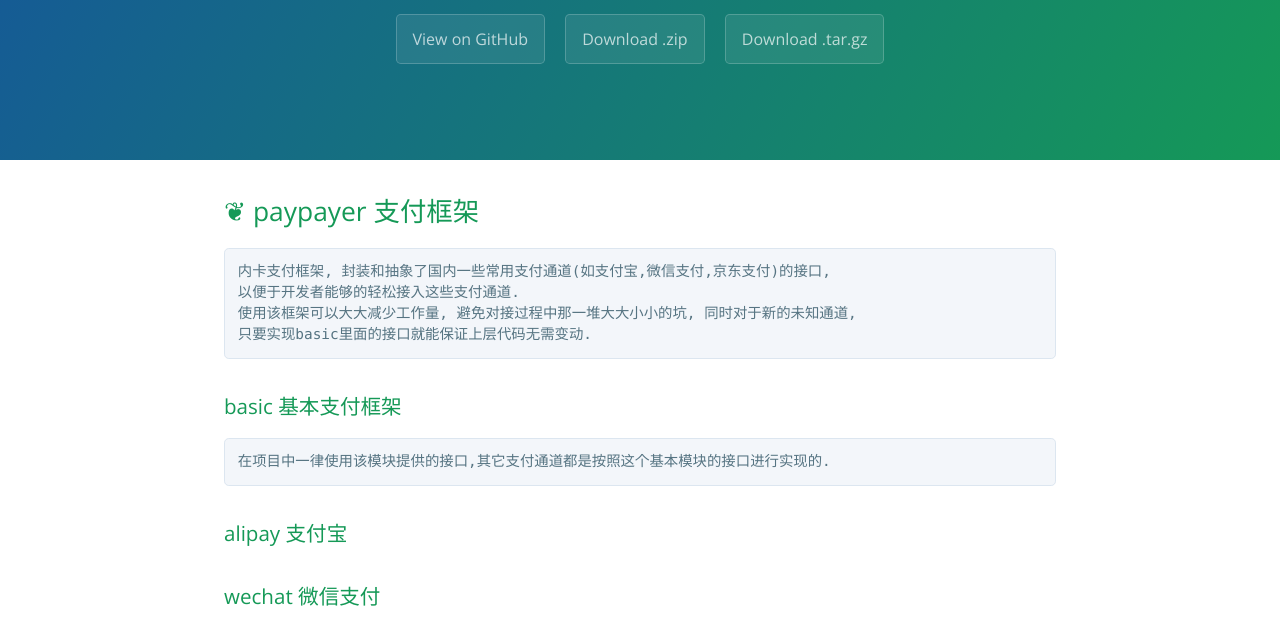
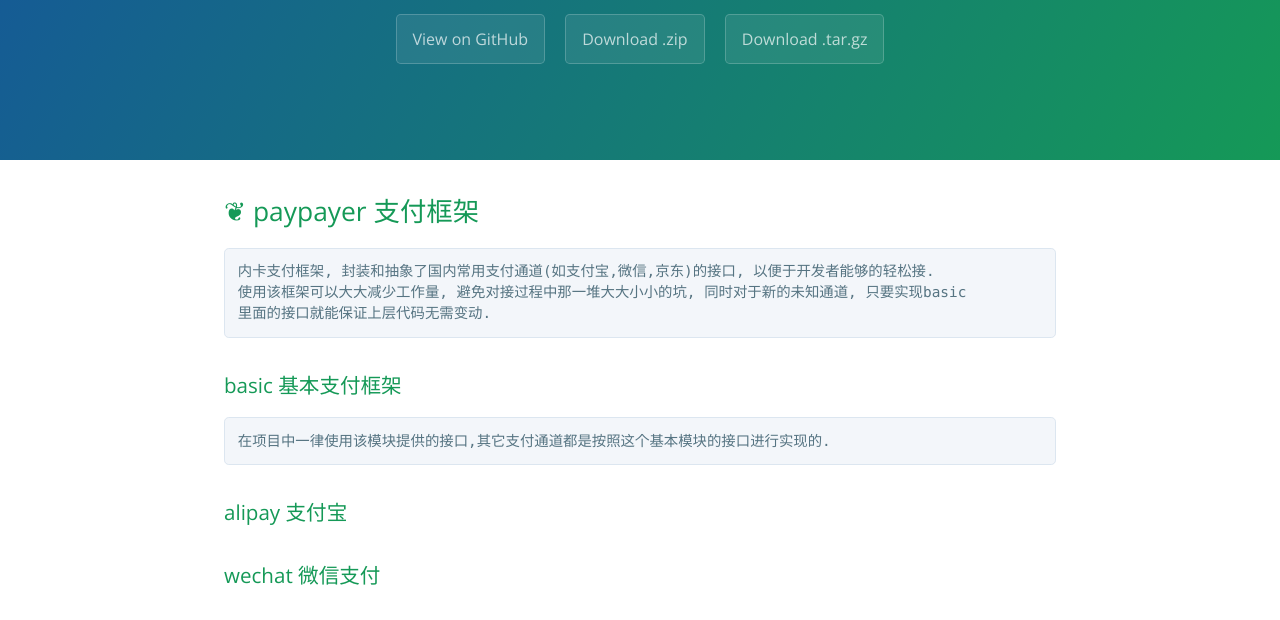
Before and after one commit to treeleafj/paypayer, a plain HTML site: page index.html in a window 1280 px wide. Shown: the part 176-796 px from the top of the page. Drawn offline with nearby package versions, Linux system fonts and the light colour scheme.

Commit message:
Update index.html

```diff
--- a/index.html
+++ b/index.html
@@ -22,10 +22,9 @@
       <h2>
 <a id="-paypayer-支付框架" class="anchor" href="#-paypayer-%E6%94%AF%E4%BB%98%E6%A1%86%E6%9E%B6" aria-hidden="true"><span aria-hidden="true" class="octicon octicon-link"></span></a>❦ paypayer 支付框架</h2>
 
-<pre><code>内卡支付框架, 封装和抽象了国内一些常用支付通道(如支付宝,微信支付,京东支付)的接口,
-以便于开发者能够的轻松接入这些支付通道.
-使用该框架可以大大减少工作量, 避免对接过程中那一堆大大小小的坑, 同时对于新的未知通道,
-只要实现basic里面的接口就能保证上层代码无需变动.
+<pre><code>内卡支付框架, 封装和抽象了国内常用支付通道(如支付宝,微信,京东)的接口, 以便于开发者能够的轻松接.
+使用该框架可以大大减少工作量, 避免对接过程中那一堆大大小小的坑, 同时对于新的未知通道, 只要实现basic
+里面的接口就能保证上层代码无需变动.
 </code></pre>
 
 <h3>
```
